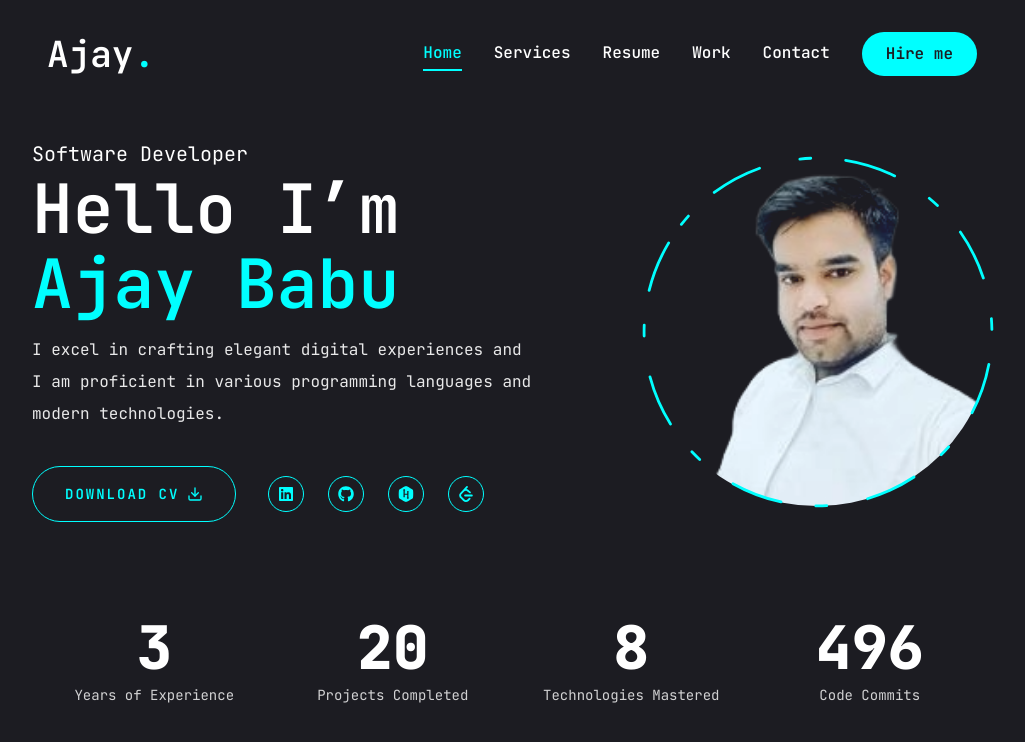
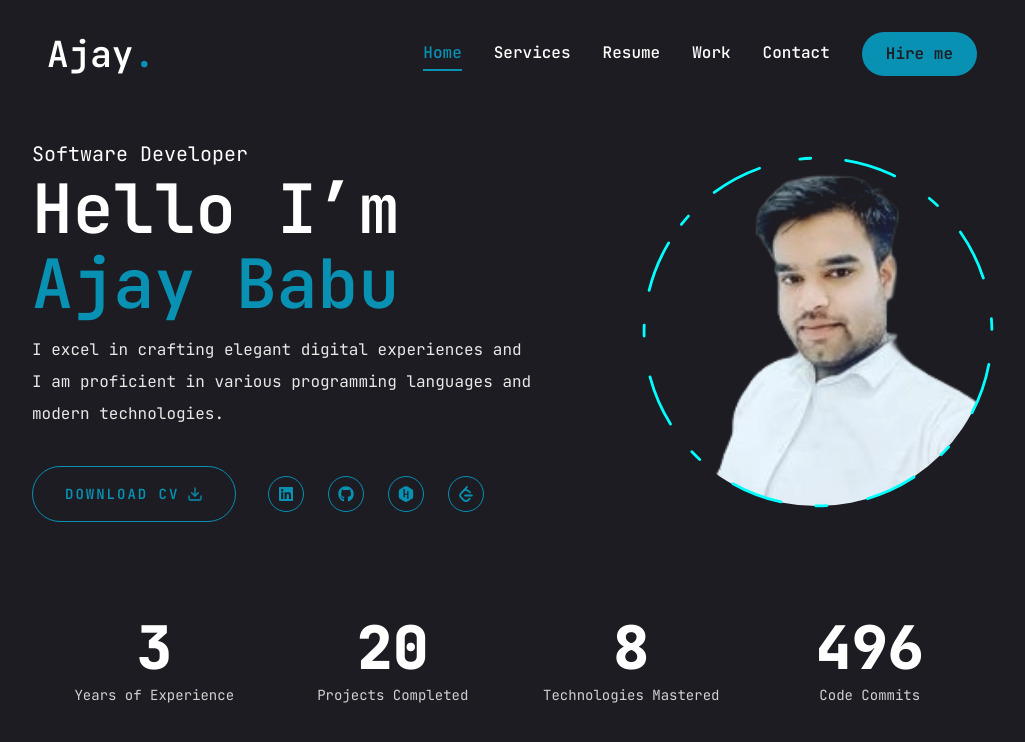
Before and after one commit to ajay0023130/ajay-portfolio, a Next.js app: page / in a window 1280 px wide. Shown: the top 742 px of the page, without its empty margins (128-1153 px from the left). Built offline with nearby package versions, Linux system fonts and the light colour scheme.

Commit message:
Update tailwind.config.js

```diff
--- a/tailwind.config.js
+++ b/tailwind.config.js
@@ -28,7 +28,8 @@ module.exports = {
 		  primary:"#1c1c22",
 		  accent:{
 			//DEFAULT :"#88ff99",
-			DEFAULT:"#00ffff",
+			//DEFAULT:"#00ffff",
+			DEFAULT:"#0891B2",
 			hover:"00e187",
 		  }
 		},
```
